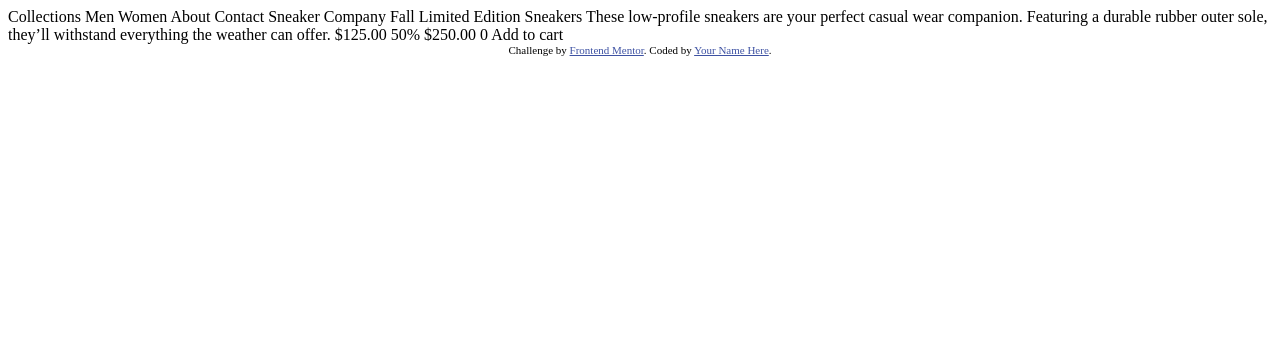
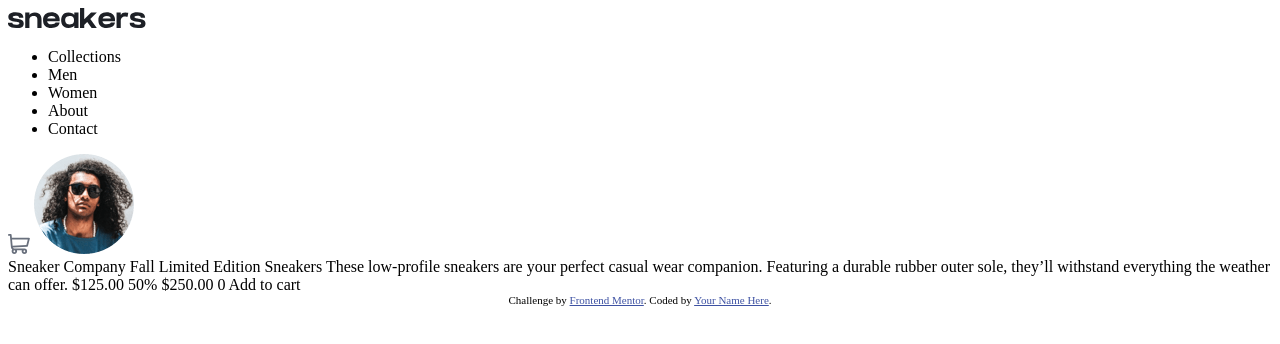
Before and after one commit to david-aguiyi/ecommerce-product-page-main, a plain HTML site: page index.html in a window 1280 px wide. Drawn offline with Linux system fonts and the light colour scheme.

Commit message:
Created structure of nav-header

```diff
--- a/index.html
+++ b/index.html
@@ -24,12 +24,20 @@
 </head>
 
 <body>
-
-  Collections
-  Men
-  Women
-  About
-  Contact
+  <div class="nav-header">
+    <nav>
+      <img src="images/logo.svg">
+      <ul>
+        <li>Collections</li>
+        <li>Men</li>
+        <li>Women</li>
+        <li>About</li>
+        <li>Contact</li>
+      </ul>
+      <img src="images/icon-cart.svg">
+      <img src="images/image-avatar.png">
+    </nav>
+  </div>
 
   Sneaker Company
 
```
